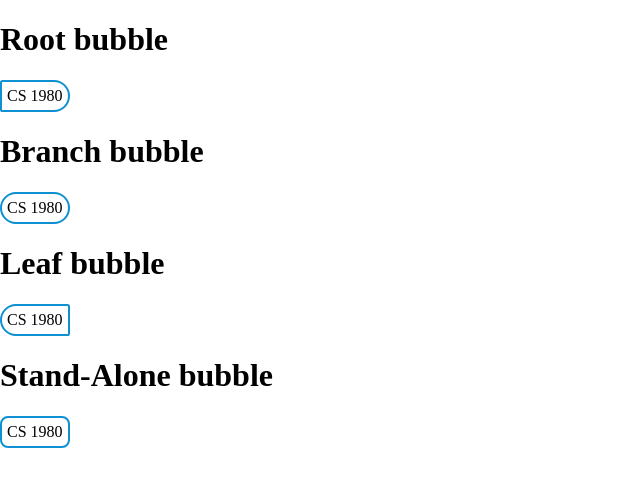
After one commit to AltinaXIV/DegreePathwaysCapstone, a PHP site: page /demo/compact-view.php in a window 1280 px wide. The commit adds this page. Shown: the top 487 px of the page, without its empty margins (0-640 px from the left). Run offline with PHP 8.4, Linux system fonts and the light colour scheme.

Commit message:
Class bubble elements now support a more compact view.

```diff
--- a/htdocs/css/classBubble.css
+++ b/htdocs/css/classBubble.css
@@ -1,5 +1,5 @@
 .root-class-bubble {
-    border-radius: 15px 50px 50px 15px;
+    border-radius: 8px 50px 50px 8px;
 }
 
 .branch-class-bubble {
@@ -7,11 +7,11 @@
 }
 
 .leaf-class-bubble {
-    border-radius: 50px 15px 15px 50px;
+    border-radius: 50px 8px 8px 50px;
 }
 
 .stand-alone-class-bubble {
-    border-radius: 15px 15px 15px 15px;
+    border-radius: 8px 8px 8px 8px;
 }
 
 .class-bubble {
@@ -20,6 +20,14 @@
     padding: 5px;
     cursor: pointer;
     width: 300px;
+}
+
+.class-bubble.compact {
+    width: max-content;
+}
+
+.class-bubble.compact [name="course-name"] {
+    display: none;
 }
 
 .class-bubble:hover .bubble-tooltip-span {
--- a/htdocs/css/default.css
+++ b/htdocs/css/default.css
@@ -50,3 +50,7 @@ stand-alone-class-bubble {
     display: block;
     width: 314px;
 }
+
+root-class-bubble.compact, leaf-class-bubble.compact, branch-class-bubble.compact, stand-alone-class-bubble.compact {
+    width: 50px;
+}
--- /dev/null
+++ b/htdocs/demo/compact-view.php
@@ -0,0 +1,69 @@
+<!--
+    DEMO PAGE
+
+    The follow page is a demo page. Demo pages are pages that are used to show how elements of the Degree Pathways UI
+    work in practice as well as describe the purpose and use case for them.
+
+    DESCRIPTION
+
+    For the purpose of this project and demo page, a class bubble can be defined as a bubble shaped UI element that
+    contains information on a class. Class bubbles connect with other class bubbles to show pathways between classes.
+    When a class bubble is moused over, a tooltip should be displayed showing more information on the class such as a
+    brief description, class number, and amount of credits.
+
+    DESIGN
+
+    There are four types of class bubbles: a root bubble which we will define as a bubble that contains a class with
+    no prerequisites but is a prerequisite for another class, a branch bubble which we will define as a bubble with
+    prerequisites and is also a prerequisite for another class, a leaf bubble which we will define as a bubble with
+    prerequisites but is not a prerequisite for another class, and a stand-alone bubble which we will define as a bubble
+    with no prerequisites and also is not a prerequisite for another class.
+
+    For a meaningful design, there is a slight difference between these bubbles in terms of design. Classes on the
+    degree pathway UI will roll from left to right, meaning that classes that must or should be taken first will appear
+    on the left side and classes that will be taken later on will move towards the right side. This in mind, root
+    bubbles should have a more square border along the left side and more rounded borders towards the right side, Branch
+    bubbles should be rounded on all sides, leaf bubbles should only be rounded on the left side, and stand-alone
+    bubbles will not be rounded on any side.
+
+    When moused over, a tooltip should pop up with more information on the class the bubble refers to. The tooltip
+    should appear in relation to the bubble in a place that makes sense. This should not be something that is coded in
+    manually, but something that javascript is able to figure out. For example, if the bubble is on the far left side
+    of the viewport, the tooltip should not show up to the left of it to prevent it from running off the viewport.
+    These tooltips should also contain a link to the full description of the course.
+
+-->
+
+<!DOCTYPE html>
+<html lang="en">
+    <head>
+        <meta charset="UTF-8">
+        <title>DEMO - Class Bubbles</title>
+        <link rel="stylesheet" type="text/css" href="/css/default.css">
+    </head>
+    <body>
+        <?php include '../template/bubbleElements.html' ?>
+        <h1>Root bubble</h1>
+        <root-class-bubble href="http://www.example.com" compact>
+            <div slot="course-number">CS 1980</div>
+            <div slot="course-name">TEAM PROJECT DESIGN & IMPLMNTN</div>
+        </root-class-bubble>
+        <h1>Branch bubble</h1>
+        <branch-class-bubble href="http://www.example.com" compact>
+            <div slot="course-number">CS 1980</div>
+            <div slot="course-name">TEAM PROJECT DESIGN & IMPLMNTN</div>
+        </branch-class-bubble>
+        <h1>Leaf bubble</h1>
+        <leaf-class-bubble href="http://www.example.com" compact>
+            <div slot="course-number">CS 1980</div>
+            <div slot="course-name">TEAM PROJECT DESIGN & IMPLMNTN</div>
+            <h1 slot="bubble-tooltip">test<br/>test<br/>test<br/>test<br/>test<br/>test<br/>test<br/>test<br/></h1>
+        </leaf-class-bubble>
+        <h1>Stand-Alone bubble</h1>
+        <stand-alone-class-bubble href="http://www.example.com" compact>
+            <div slot="course-number">CS 1980</div>
+            <div slot="course-name">TEAM PROJECT DESIGN & IMPLMNTN</div>
+            <div slot="bubble-tooltip">test</div>
+        </stand-alone-class-bubble>
+    </body>
+</html>
--- a/htdocs/js/ClassBubbleElementDefinitions.js
+++ b/htdocs/js/ClassBubbleElementDefinitions.js
@@ -1,69 +1,43 @@
 /**
- * Attach tooltip to ClassBubble element
- *
- * @param {ShadowRoot} shadow
+ * Sets a class bubble to a more compact form-factor
+ * @param shadow {ShadowRoot} The Shadow DOM of the class bubble.
  */
-/*function relocateTooltip(shadow) {
+function makeCompact(shadow) {
     "use strict";
 
-    let BreakException = {};
+    const childNodes = Array.from(shadow.childNodes);
+    for(let i = 0; i < childNodes.length; i++) {
+        let child = childNodes[i];
+        if(child.className === undefined) {
+            continue;
+        }
 
-    const childNodes = Array.from(shadow.childNodes);
-     try {
-         childNodes.forEach(childNode => {
-             // Grab the class name of the current node
-             let className = childNode.className;
-             if(className === undefined) {
-                 // This makes the classname an empty string to prevent JS errors.
-                 className = "";
+        if(child.classList.contains("class-bubble")) {
+            child.classList.add("compact");
+            return
         }
-             if (className.split(" ")[1] === "class-bubble") {
-                 const bubble = childNode; // The current class bubble that is bring worked on
-                 const subChildren = Array.from(childNode.childNodes);
-                 try {
-                     subChildren.forEach(subChild => {
-                        if (subChild.className === "bubble-tooltip-span") {
-                            const windowWidth = window.innerWidth;
-                            const windowHeight = window.innerHeight;
-                            const bubbleLeft = bubble.getBoundingClientRect().left;
-                            const bubbleRight = bubble.getBoundingClientRect().right;
-                            const bubbleTop = bubble.getBoundingClientRect().top;
-                            const bubbleBottom = bubble.getBoundingClientRect().bottom;
-                            const bubbleWidth = bubbleRight - bubbleLeft;
-
-                            //The default location for a tooltip will be directly beneath the class bubble
-
-                            subChild.style.top = (bubbleBottom + 5) + "px";
-
-                            throw BreakException;
-                        }
-                     });
-                 } catch (e) {
-                     if (e !== BreakException) {
-                         throw e;
-                     }
-                 }
-                 throw BreakException;
-             }
-         });
-     } catch (e) {
-         if (e !== BreakException) {
-             throw e;
     }
 }
 
-}*/
-
-
 /**
- * Attach interactive features to elements within the shadow DOM
- *
- * @param {ShadowRoot} shadow DOM to attach features too
+ * Sets a class bubble to the original form factor.
+ * @param shadow {ShadowRoot} The Shadow DOM of the class bubble.
  */
-function attachFeatures(shadow) {
+function removeCompact(shadow) {
     "use strict";
 
-    //shadow.addEventListener("mouseover", () => relocateTooltip(shadow));
+    const childNodes = Array.from(shadow.childNodes);
+    for(let i = 0; i < childNodes.length; i++) {
+        let child = childNodes[i];
+        if(child.className === undefined) {
+            continue;
+        }
+
+        if(child.classList.contains("class-bubble")) {
+            child.classList.remove("compact");
+            return
+        }
+    }
 }
 
 class RootClassBubble extends HTMLElement {
@@ -74,15 +48,24 @@ class RootClassBubble extends HTMLElement {
         // Create shadow root. This will create HTML that is not shown in the source.
         this.shadow = this.attachShadow({mode: 'open'});
         this.shadow.append(document.getElementById('rootClassBubbleTemplate').content.cloneNode(true));
-        attachFeatures(this.shadow);
     }
 
-    static get observedAttributes() { return ["href"];}
+    static get observedAttributes() { return ["href", "compact"];}
 
     attributeChangedCallback(name, oldValue, newValue) {
+        if(name === "href") {
             this.addEventListener("click", () => {
                 document.location.href = newValue;
             });
+        }
+
+        if(name === "compact") {
+            if(newValue !== null) {
+                makeCompact(this.shadow)
+            } else {
+                removeCompact(this.shadow);
+            }
+        }
     }
 }
 
@@ -96,15 +79,24 @@ class BranchClassBubble extends HTMLElement {
         // Create shadow root. This will create HTML that is not shown in the source.
         this.shadow = this.attachShadow({mode: 'open'});
         this.shadow.append(document.getElementById('branchClassBubbleTemplate').content.cloneNode(true));
-        attachFeatures(this.shadow);
     }
 
-    static get observedAttributes() { return ["href"];}
+    static get observedAttributes() { return ["href", "compact"];}
 
     attributeChangedCallback(name, oldValue, newValue) {
+        if(name === "href") {
             this.addEventListener("click", () => {
                 document.location.href = newValue;
             });
+        }
+
+        if(name === "compact") {
+            if(newValue !== null) {
+                makeCompact(this.shadow)
+            } else {
+                removeCompact(this.shadow);
+            }
+        }
     }
 }
 
@@ -117,15 +109,24 @@ class LeafClassBubble extends HTMLElement {
         // Create shadow root. This will create HTML that is not shown in the source.
         this.shadow = this.attachShadow({mode: 'open'});
         this.shadow.append(document.getElementById('leafClassBubbleTemplate').content.cloneNode(true));
-        attachFeatures(this.shadow);
     }
 
-    static get observedAttributes() { return ["href"];}
+    static get observedAttributes() { return ["href", "compact"];}
 
     attributeChangedCallback(name, oldValue, newValue) {
+        if(name === "href") {
             this.addEventListener("click", () => {
                 document.location.href = newValue;
             });
+        }
+
+        if(name === "compact") {
+            if(newValue !== null) {
+                makeCompact(this.shadow)
+            } else {
+                removeCompact(this.shadow);
+            }
+        }
     }
 }
 
@@ -138,16 +139,25 @@ class StandAloneClassBubble extends HTMLElement {
         // Create shadow root. This will create HTML that is not shown in the source.
         this.shadow = this.attachShadow({mode: 'open'});
         this.shadow.append(document.getElementById('stand-aloneClassBubbleTemplate').content.cloneNode(true));
-        attachFeatures(this.shadow);
     }
 
-    static get observedAttributes() { return ["href"];}
+    static get observedAttributes() { return ["href", "compact"];}
 
     attributeChangedCallback(name, oldValue, newValue) {
+        if(name === "href") {
             this.addEventListener("click", () => {
                 document.location.href = newValue;
             });
         }
+
+        if(name === "compact") {
+            if(newValue !== null) {
+                makeCompact(this.shadow)
+            } else {
+                removeCompact(this.shadow);
+            }
+        }
+    }
 }
 
 customElements.define('stand-alone-class-bubble', StandAloneClassBubble );
--- a/htdocs/template/bubbleElements.html
+++ b/htdocs/template/bubbleElements.html
@@ -32,7 +32,7 @@
     <link rel="stylesheet" type="text/css" href="/css/classBubble.css">
     <div class="leaf-class-bubble class-bubble">
         <slot name="course-number">XXX-0000</slot>
-        <slot name="course-name">COURSE NAME</slot>
+        <slot name="course-name" id="test">COURSE NAME</slot>
         <span class="bubble-tooltip-span">
             <slot name="bubble-tooltip">No description</slot>
         </span>
```
Lines whose indentation alone changed are shown as unchanged.
